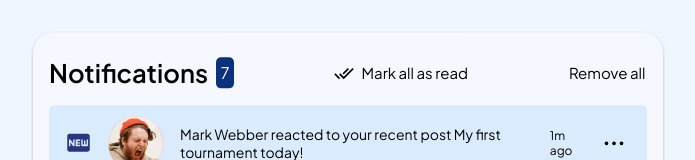
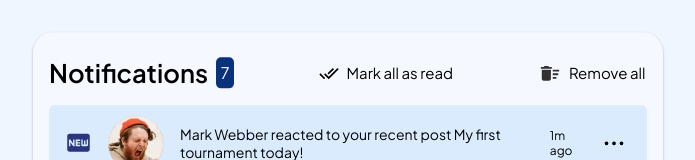
Before and after one commit to maicondguerian/page-notification-REACT, a React (Vite) app: page / in a window 1280 px wide. Shown: the top 160 px of the page, without its empty margins (292-987 px from the left). Built offline with nearby package versions, Linux system fonts and the light colour scheme.

Commit message:
remove all notifications ajusts

```diff
--- a/src/components/notifications/Notifications.jsx
+++ b/src/components/notifications/Notifications.jsx
@@ -75,7 +75,6 @@ export const Notifications = () => {
         newList.splice(id, 7);
         setNotifications(newList);
         setNotificationCounter(newList.length);
-        setReplyMessage(false);
     }
 
     return (
--- a/src/components/pageContainer/notificationBar/NotificationBar.jsx
+++ b/src/components/pageContainer/notificationBar/NotificationBar.jsx
@@ -1,13 +1,13 @@
-import React, { useEffect, useState } from 'react'
+import React from 'react'
 import { StyledButton, StyledNotificationBar } from '../../../globalStyles/globalStyles'
-import { MdDoneAll } from "react-icons/md";
+import { MdDoneAll, MdDeleteSweep } from "react-icons/md";
 
 
-export const Button = ( { buttonName = 'custonName', Icon, size, onClick=()=>{}, id, disabled } ) => {
+export const Button = ( { buttonName = 'custonName', Icon, size, onClick=()=>{}, id, disabled, color } ) => {
     return (
         <>
             <StyledButton onClick={onClick} id={id} disabled={disabled}>
-                {Icon ? <Icon size={size} /> : <></>}
+                {Icon ? <Icon size={size} color={color}/> : <></>}
                 {buttonName}
             </StyledButton>
         </>
@@ -33,10 +33,14 @@ export const NotificationBar = ( {getNotificationCounter, GetSetCounterFunction,
                     buttonName={'Mark all as read'}
                     onClick={GetSetCounterFunction}
                     size={20}
+
                 />
                 <Button
                     buttonName='Remove all'
                     onClick={getRemoveAllFunction}
+                    Icon={MdDeleteSweep}
+                    size={22}
+                    color={'#000c'}
                 />
         </StyledNotificationBar>
     );
```
